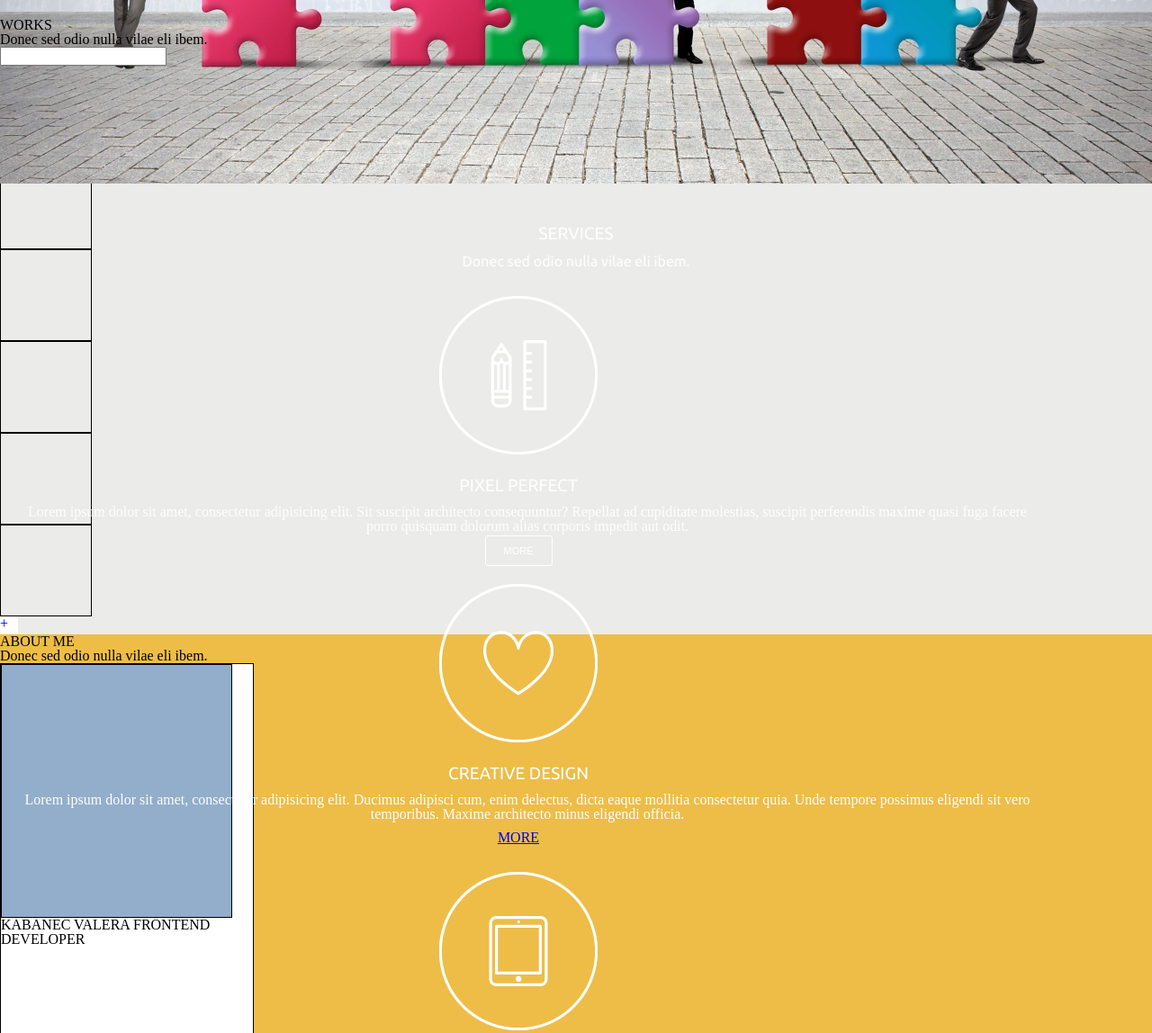
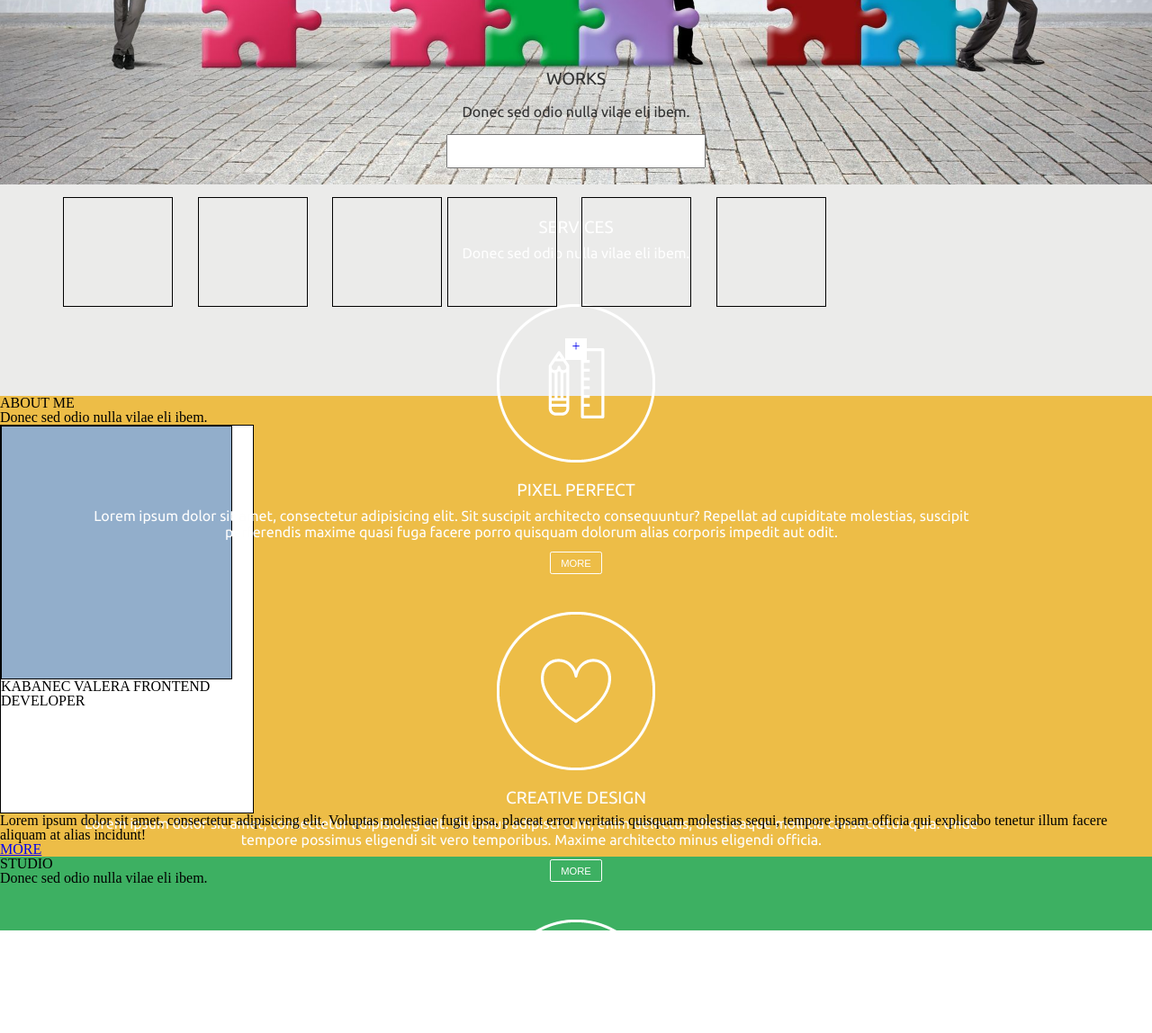
Before and after one commit to kabanecvalera/myResume.io, a plain HTML site: page index.html in a window 1280 px wide. Shown: the part 680-1828 px from the top of the page at 90% size. Drawn offline with Linux system fonts and the light colour scheme.

Commit message:
commit 4

```diff
--- a/index.html
+++ b/index.html
@@ -87,9 +87,12 @@
     </div>
 
     <div class="works">
-        <h2>WORKS</h2>
-        <p>Donec sed odio nulla vilae eli ibem.</p>
-        <input type="text">
+        <h2 class="works-header">WORKS</h2>
+        <p class="works-txt">Donec sed odio nulla vilae eli ibem.</p>
+
+        <div class="works-box-form">
+            <input type="text" class="works-form">
+        </div>
 
         <div class="works-objects">
 
--- a/scss/style.scss
+++ b/scss/style.scss
@@ -38,7 +38,7 @@ body {
     }
 
     &-image{
-        padding-top: 2px;
+        padding-top: .2em;
         width: 100%;
         border-bottom: 1px solid #fff;
 
@@ -50,7 +50,7 @@ body {
     &-services{
         height: 100%;
         background-color: $colr;
-        padding-top: 40px;
+        padding-top: 2em;
         text-align: center;
 
         &-h{
@@ -63,27 +63,25 @@ body {
             font: $fontb_s;
             font-weight: 400;
             color: $colwf;
-            padding-top: 10px;
+            padding-top: .5em;
         }
     }
 
 
         &-info{
+            padding-bottom: 1em;
 
-            &1{
+            &1,
+            &2,
+            &3{
                 width: 90%;
-                padding-top: 30px;
-
-
-                &-img{
-
-                }
+                padding-top: 3em;
+                margin: 0 auto;
 
                 &-content{
-                    margin-top: 20px;
+                    margin-top: 1em;
 
                     &-header{
-
                         font: $fontb;
                         color: $colwf;
                     }
@@ -92,105 +90,30 @@ body {
                         -moz-hyphens: auto;
                         -webkit-hyphens: auto;
                         -ms-hyphens: auto;
-                        padding: 10px 0 10px 20px;
-                        font: fontb_s;
+                        width: 90%;
+                        padding: .5em 0 1em .5em;
+                        font-weight: 400;
+                        font: $fontb_s;
                         color: $colwf;
                     }
                 }
 
                 &-ref{
-                    -webkit-border-radius: 3;
-                    -moz-border-radius: 3;
-                    border-radius: 3px;
+                    -webkit-border-radius: .2em;
+                    -moz-border-radius: .2em;
+                    border-radius: .2em;
                     font-family: Arial;
                     color: #fff;
-                    font-size: 11px;
-                    padding: 10px 20px 10px 20px;
+                    font-size: .7em;
+                    padding: .5em 1em;
                     border: solid #fff 1px;
                     text-decoration: none;
 
 
                     &:hover {
                       background: #3cb0fd;
-                      background-image: -webkit-linear-gradient(top, #3cb0fd, #3498db);
-                      background-image: -moz-linear-gradient(top, #3cb0fd, #3498db);
-                      background-image: -ms-linear-gradient(top, #3cb0fd, #3498db);
-                      background-image: -o-linear-gradient(top, #3cb0fd, #3498db);
-                      background-image: linear-gradient(to bottom, #3cb0fd, #3498db);
                       text-decoration: none;
                     }
-                }
-            }
-        }
-
-        &-info{
-
-            &2{
-                width: 90%;
-                padding-top: 30px;
-
-
-                &-img{
-
-                }
-
-                &-content{
-                    margin-top: 20px;
-
-                    &-header{
-
-                        font: $fontb;
-                        color: $colwf;
-                    }
-
-                    &-txt{
-                        -moz-hyphens: auto;
-                        -webkit-hyphens: auto;
-                        -ms-hyphens: auto;
-                        padding: 10px 0 10px 20px;
-                        font: fontb_s;
-                        color: $colwf;
-                    }
-                }
-
-                &-ref{
-
-                }
-            }
-        }
-
-        &-info{
-
-            &3{
-                width: 90%;
-                padding-top: 30px;
-
-
-                &-img{
-
-                }
-
-                &-content{
-                    margin-top: 20px;
-
-                    &-header{
-
-                        font: $fontb;
-                        color: $colwf;
-                    }
-
-                    &-txt{
-                        -moz-hyphens: auto;
-                        -webkit-hyphens: auto;
-                        -ms-hyphens: auto;
-                        padding: 10px 0 10px 20px;
-                        font: fontb_s;
-                        color: $colwf;
-                    }
-                }
-
-                &-ref{
-
                 }
             }
         }
@@ -320,55 +243,65 @@ body {
 .works{
     background: $colw;
     height: 100%;
+    padding: 3.5em 0 .5em;
+    text-align: center;
+
+    &-header{
+        font: $fontb;
+        font-weight: 400;
+        color: $colbf;
+    }
+
+    &-txt{
+        font: $fontb_s;
+        font-weight: 400;
+        color: $colbf;
+        padding-top: 1em;
+    }
+
+    &-box-form{
+        padding-top: 1em;
+    }
+
+    &-form{
+        padding: .7em 4em;
+    }
 
     &-objects{
-
+        width: 75%;
+        display: inline-block;
     }
 
-    &-object1{
-      width: 100px;
-      height: 100px;
-    border: 1px solid #000;
-    }
-
-    &-object2{
-      width: 100px;
-      height: 100px;
-    border: 1px solid #000;
-    }
-
-    &-object3{
-       width: 100px;
-      height: 100px;
-    border: 1px solid #000;
-    }
-
-    &-object4{
-      width: 100px;
-      height: 100px;
-    border: 1px solid #000;
-    }
-
+    &-object1,
+    &-object3,
     &-object5{
         width: 100px;
         height: 100px;
         border: 1px solid #000;
+        float: left;
+        margin-top: 2em;
     }
 
+    &-object2,
+    &-object4,
     &-object6{
         width: 100px;
         height: 100px;
         border: 1px solid #000;
+        float: left;
+        margin: 2em 0 0 2em;
     }
 
     &-add{
-        width: 20px;
-        height: 20px;
+        width: 1.5em;
+        height: 1.5em;
         background: #fff;
+        margin: 2em auto;
     }
 
     &-add-item{
         text-decoration: none;
+        vertical-align: middle;
     }
     /*контент-works конец*/
 }
@@ -470,10 +403,47 @@ body {
     .header {
         background-color: $colr;
         background-position: center;
-            height: 290px;
+
+        &-menu{
+            height: 5.7em;
+            border-bottom: 1px solid #fff;
+        }
 
         &-logo{
-            padding: 1.4em 0 0 1.5em;
+            padding: 1.4em 0 0 .5em;
+            float: left;
+        }
+
+        &-logo-txt{
+            font: 2.1em $fonth;
+            color: $colwf;
+        }
+    }
+
+    .works{
+
+        &-objects{
+            width: 90%;
+        }
+
+        &-object1,
+        &-object4{
+            width: 120px;
+            height: 120px;
+            border: 1px solid #000;
+            float: left;
+            margin-left: .4em;
+        }
+
+        &-object2,
+        &-object3,
+        &-object5,
+        &-object6{
+            width: 120px;
+            height: 120px;
+            border: 1px solid #000;
+            float: left;
+            margin-left: 1.7em;
         }
     }
 }
@@ -488,7 +458,7 @@ body {
     .header {
         background-color: $colr;
         background-position: center;
-        height: 500px;
+        height: 100%;
 
         &-logo-txt{
             font: 2.5em $fonth;
```
Also changed, not shown: css/style.css, 1 other file. Lines whose indentation alone changed are shown as unchanged.
